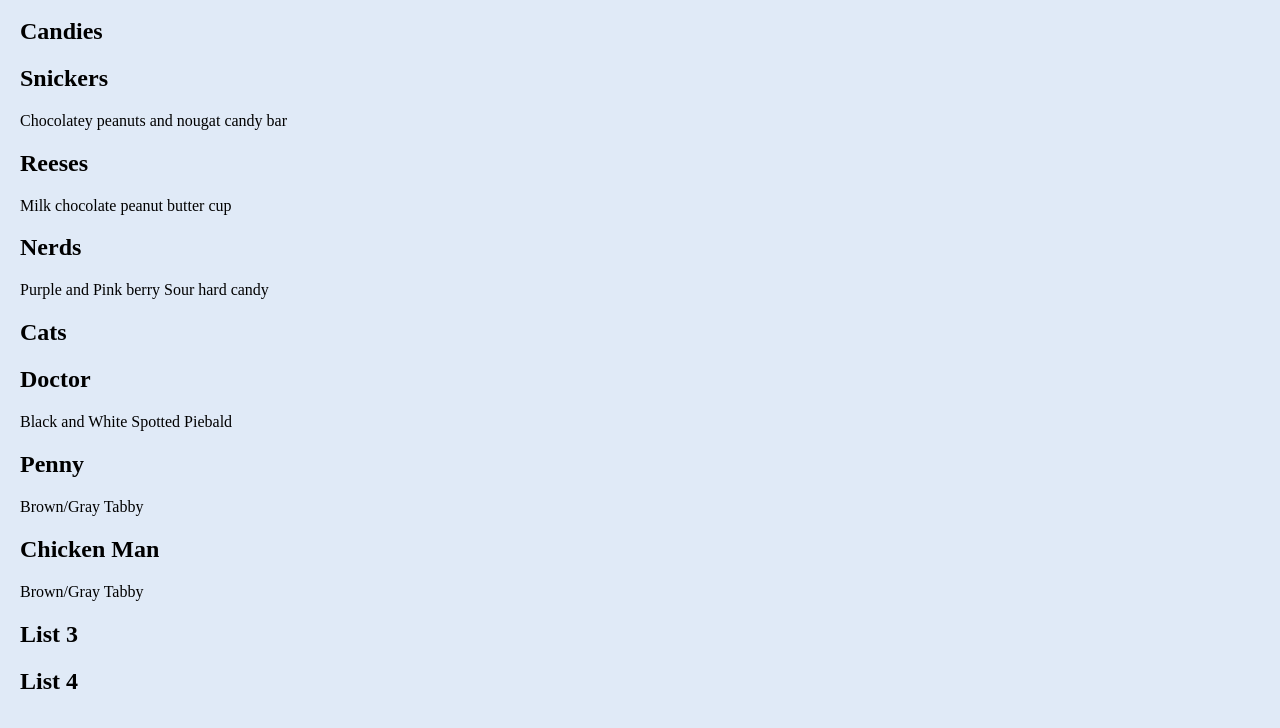
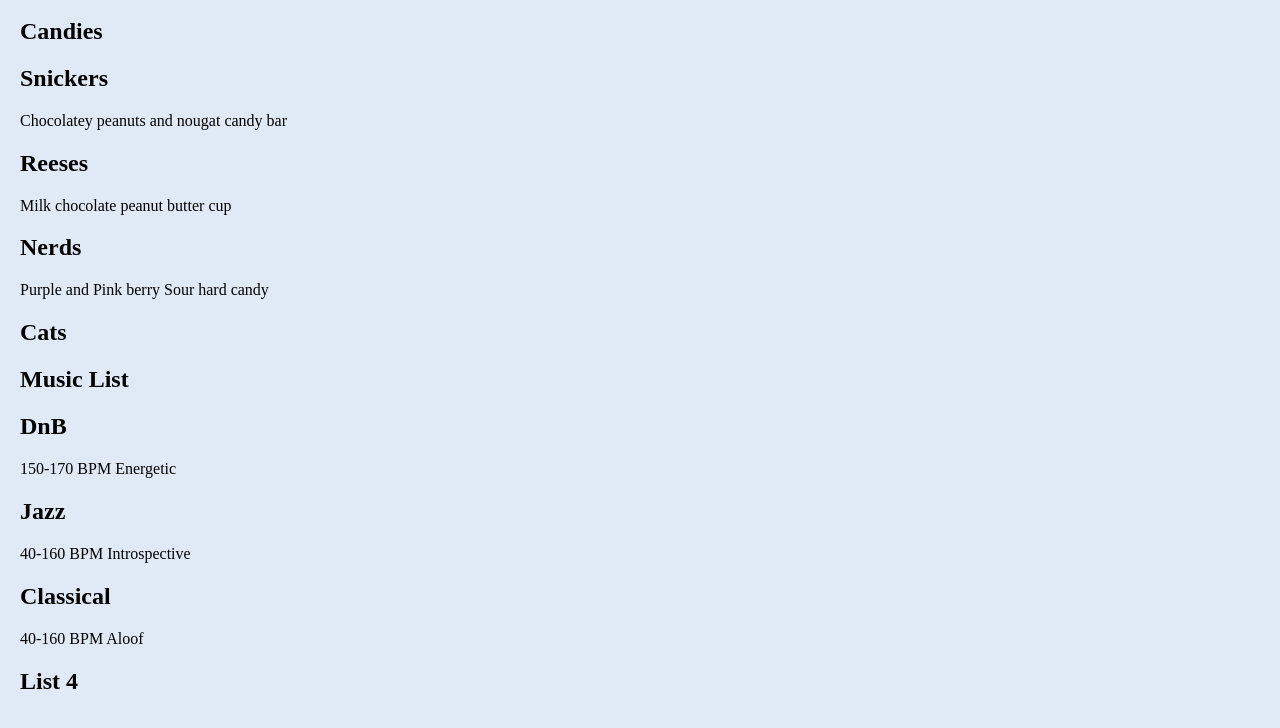
Before and after one commit to Jake-Doherty/display-a-list-practice, a website with bundled scripts: page index.html in a window 1280 px wide. Shown: the part 102-830 px from the top of the page. Built offline with nearby package versions, Linux system fonts and the light colour scheme.

Commit message:
add list 3 function and import to app.js

```diff
--- a/app.js
+++ b/app.js
@@ -8,9 +8,15 @@
 import { cats } from './cats-data.js';
 import { renderCat } from './render-cat.js';
 
+// List Three
+import { musicGenres } from './music-data.js';
+import { renderMusic } from './render-music.js';
+
 const candyList = document.getElementById('candy-list');
 
 const catList = document.getElementById('cat-list');
+
+const musicList = document.getElementById('music-list');
 
 function displayCandies() {
     candyList.innerHTML = '';
@@ -30,5 +36,15 @@
     }
 }
 
+function displayGenres() {
+    catList.innerHTML = '';
+
+    for (let genre of musicGenres) {
+        const genreElem = renderMusic(genre);
+        musicList.append(genreElem);
+    }
+}
+
 displayCandies();
 displayCats();
+displayGenres();
--- a/index.html
+++ b/index.html
@@ -50,8 +50,8 @@
             </section>
 
             <section>
-                <h2>List 3</h2>
-                <ul id="list-3"></ul>
+                <h2>Music List</h2>
+                <ul id="music-list"></ul>
             </section>
 
             <section>
--- /dev/null
+++ b/render-music.js
@@ -0,0 +1,15 @@
+export function renderMusic(genre) {
+    const li = document.createElement('li');
+    li.classList.add('cat-item');
+
+    const h2Elem = document.createElement('h2');
+    h2Elem.textContent = genre.name;
+
+    const pElem = document.createElement('p');
+    pElem.textContent = genre.tempo + ' ' + genre.mood;
+
+    li.append(h2Elem);
+    li.append(pElem);
+
+    return li;
+}
```
Also changed, not shown: render-three.js (deleted).
